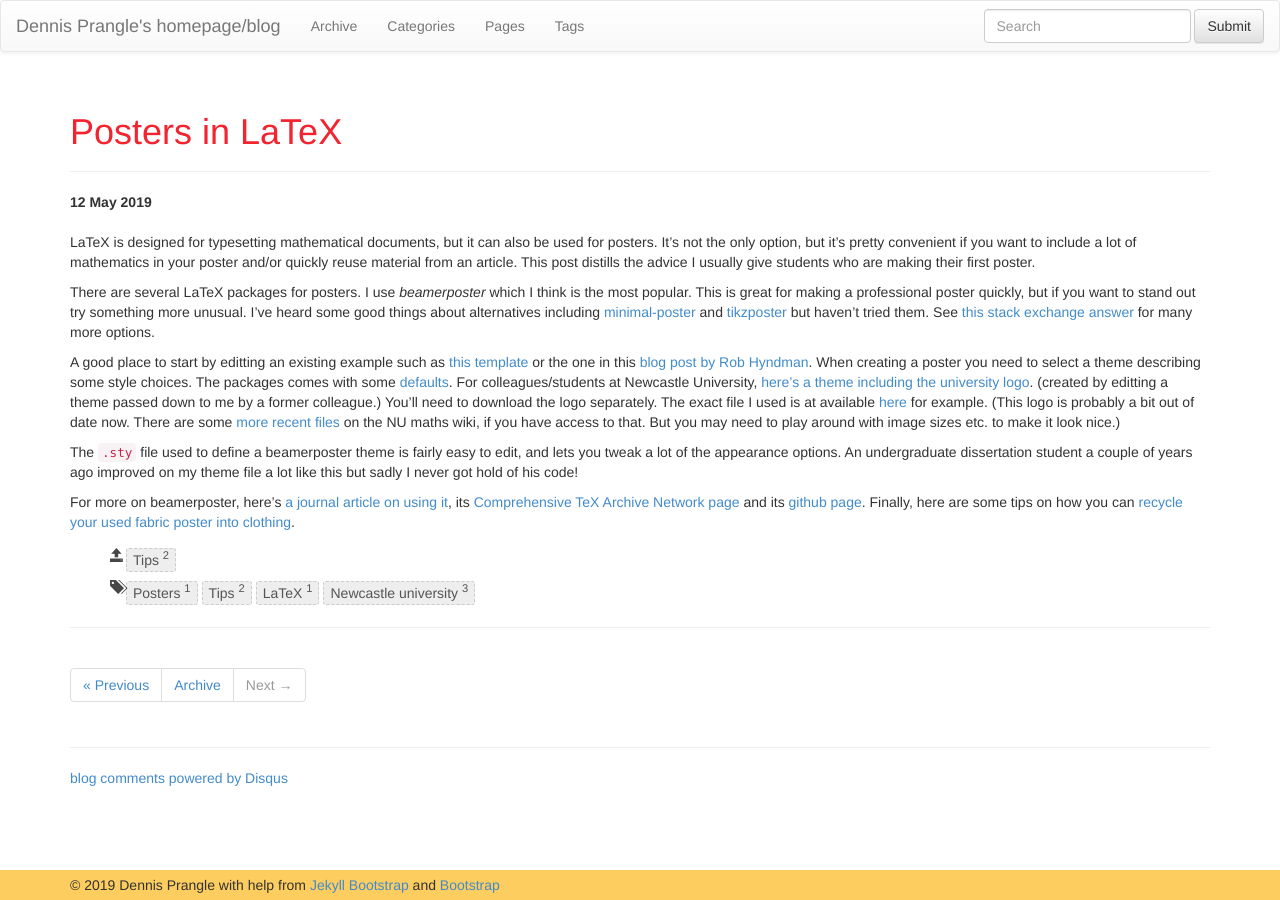
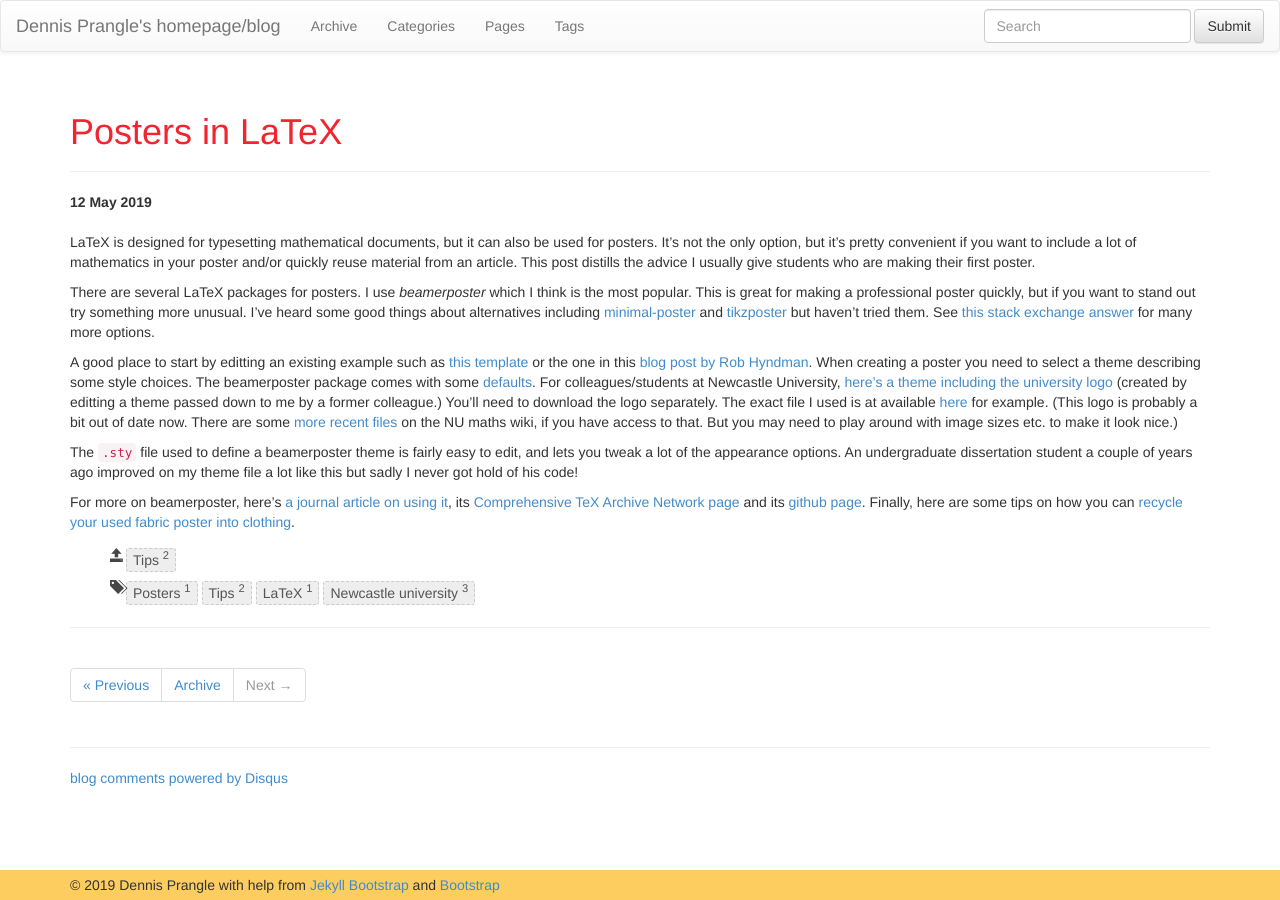
Before and after one commit to dennisprangle/dennisprangle.github.io, a Jekyll site: the page built from _posts/2019-05-12-latex-posters.md, in a window 1280 px wide. Built offline with Jekyll 4.4.1, drawn with Linux system fonts in a browser that asks for light colours; nearby versions of some CDN libraries; comment, search, counter and statistics services are not loaded.

Commit message:
Fix typos

```diff
--- a/_posts/2019-05-12-latex-posters.md
+++ b/_posts/2019-05-12-latex-posters.md
@@ -18,8 +18,8 @@ See [this stack exchange answer](https://tex.stackexchange.com/questions/341/how
 
 A good place to start by editting an existing example such as [this template](http://www.latextemplates.com/template/jacobs-landscape-poster) or the one in this [blog post by Rob Hyndman](http://robjhyndman.com/hyndsight/beamer-poster/).
 When creating a poster you need to select a theme describing some style choices.
-The packages comes with some [defaults](https://github.com/deselaers/latex-beamerposter/tree/master/themes).
-For colleagues/students at Newcastle University, [here's a theme including the university logo](https://gist.github.com/dennisprangle/788783f6a7679f4dde7373b6dc21cb9e).
+The beamerposter package comes with some [defaults](https://github.com/deselaers/latex-beamerposter/tree/master/themes).
+For colleagues/students at Newcastle University, [here's a theme including the university logo](https://gist.github.com/dennisprangle/788783f6a7679f4dde7373b6dc21cb9e)
 (created by editting a theme passed down to me by a former colleague.)
 You'll need to download the logo separately.
 The exact file I used is at available [here](http://www.nodes.ac.uk/wp-content/themes/hotrod/img/logo/university/Newcastle_University.png) for example.
```
